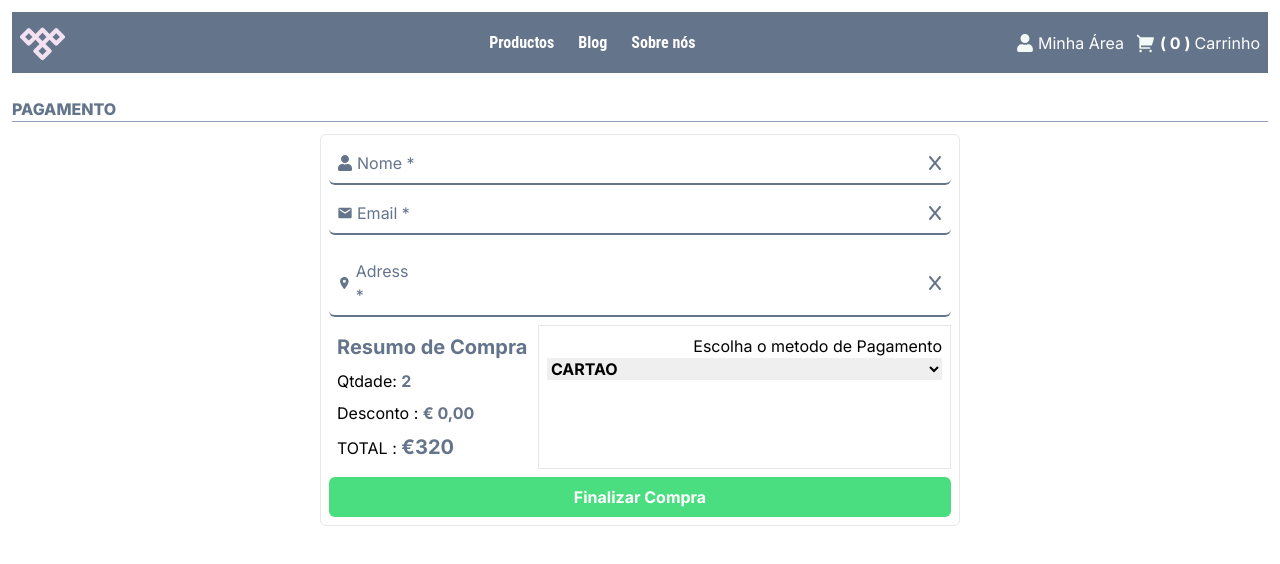
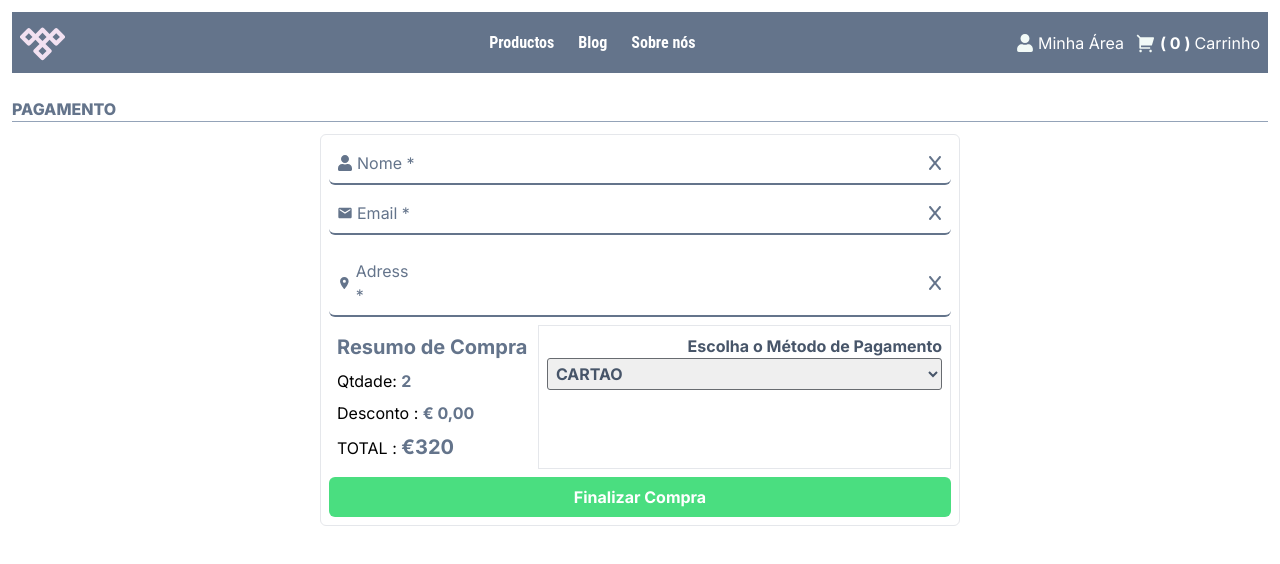
Before and after one commit to Hesa-Dev/payment-gateways, a Next.js app: page /payment in a window 1280 px wide. Shown: the top 564 px of the page. Built offline with nearby package versions, Linux system fonts and the light colour scheme.

Commit message:
update header , carrinho , payment

```diff
--- a/src/app/globals.css
+++ b/src/app/globals.css
@@ -65,7 +65,12 @@ footer{
   border-radius: 4px;
   border :solid 1px #4ade80
 }
+.inpt-select{
 
+  border :solid 1px #686b70;
+  border-radius: 3px;
+
+}
 .inpt-number{
 
   text-decoration: none;
--- a/src/app/payment/page.tsx
+++ b/src/app/payment/page.tsx
@@ -7,6 +7,7 @@ import { FaX } from "react-icons/fa6";
 import { MdMail } from "react-icons/md";
 import { MdLocationOn } from "react-icons/md";
 import { useState } from "react";
+import Image from "next/image";
 
 export default function Pagamento() {
   const [inputs, setInputs] = useState({
@@ -14,6 +15,35 @@ export default function Pagamento() {
     email: "",
     adress: "",
   });
+
+  const [tipoPGM, setTipoPGM] = useState("");
+  const [imgPayment, setImagePayment] = useState("");
+
+  const logoPayment = (evt: any) => {
+
+    evt.preventDefault();
+
+    const logoPAYMENT = evt.target.value;
+    if (logoPAYMENT) {
+      switch (logoPAYMENT) {
+        case "CARTAO":
+          setImagePayment("/payment/card.png");
+          break;
+        case "PAYPAL":
+          setImagePayment("/payment/paypal.png");
+          break;
+        case "MBWAY":
+          setImagePayment("/payment/mbway.svg");
+          break;
+        case "MB":
+          setImagePayment("/payment/mb.svg");
+          break;
+        default:
+          break;
+      }
+    }
+
+  };
 
   return (
     <>
@@ -104,18 +134,35 @@ export default function Pagamento() {
           </div>
           {/* metodo de pagamento  */}
           <div className="flex flex-col  w-full items-end border p-2 ">
-            <p className="flex w-full justify-end">
-              Escolha o metodo de Pagamento{" "}
+            <p className="flex w-full justify-end font-bold text-slate-600">
+              Escolha o Método de Pagamento
             </p>
-            <select className="w-full justify-end flex font-bold text-base">
+            <select
+              className="w-full justify-end flex font-bold p-1 text-base text-slate-600 inpt-select"
+              onChange={(evt) => logoPayment(evt)}
+            >
               <option aria-readonly disabled>
                 FORMA DE PAGAMENTO
               </option>
-              <option>CARTAO</option>
-              <option>PAYPAL</option>
-              <option>MBWAY</option>
-              <option>MB</option>
+              <option value={"CARTAO"}>CARTAO</option>
+              <option value={"PAYPAL"}>PAYPAL</option>
+              <option value={"MBWAY"}>MBWAY</option>
+              <option value={"MB"}>MULTIBANCO</option>
             </select>
+
+            {/* LOGO PAYMENT */}
+            {imgPayment&& (
+              <div className="flex  justify-center w-full mt-2 p-2   items-center">
+                <Image
+                  src={imgPayment}
+                  width={100}
+                  height={50}
+                  alt="web"
+                  //   priority={true}
+                  // layout="responsive"
+                />
+              </div>
+            ) }
           </div>
         </div>
         {/* BOTAO DE PAGAMENTO */}
```
Also changed, not shown: public/payment/card.png (added).
